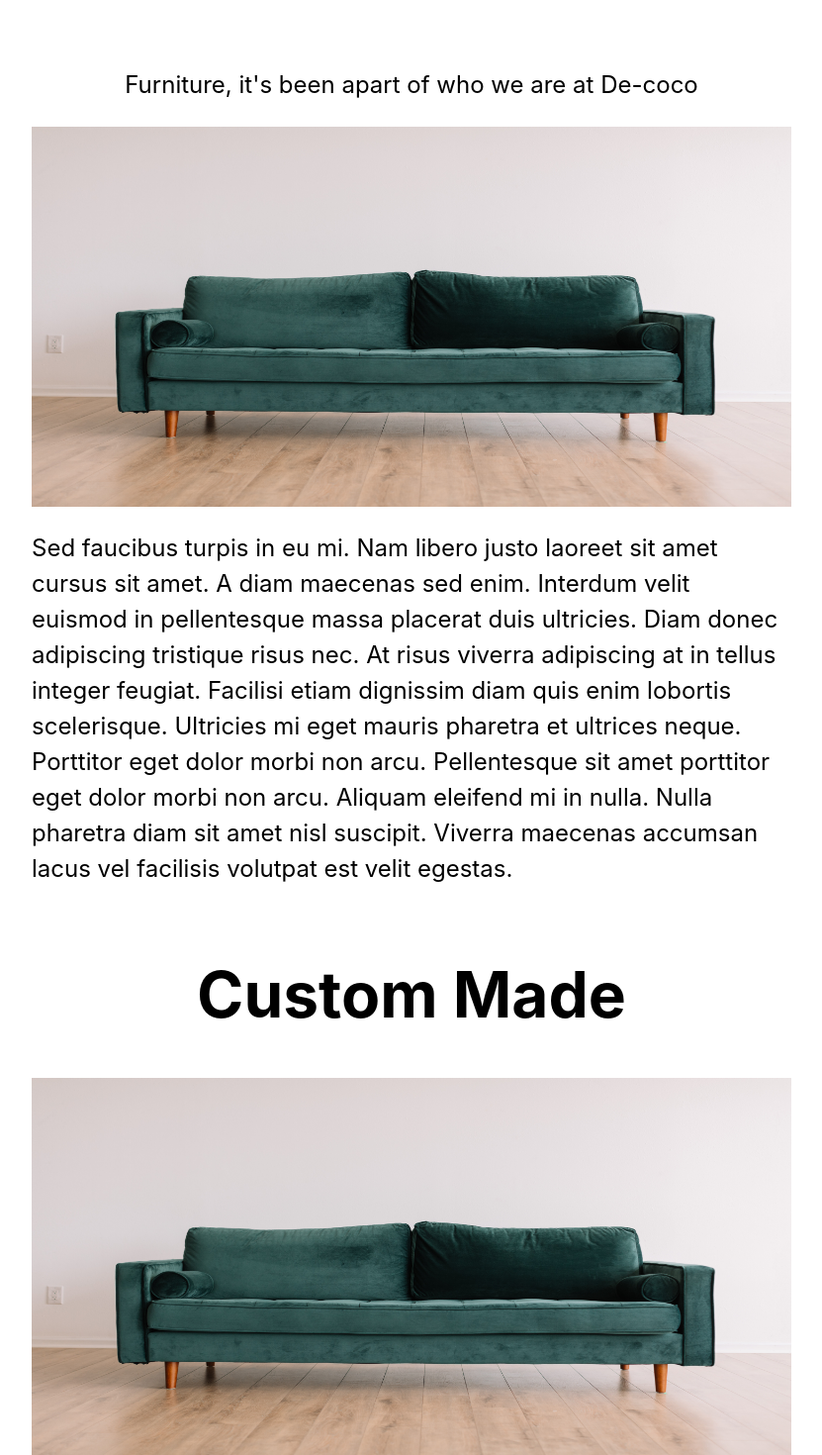
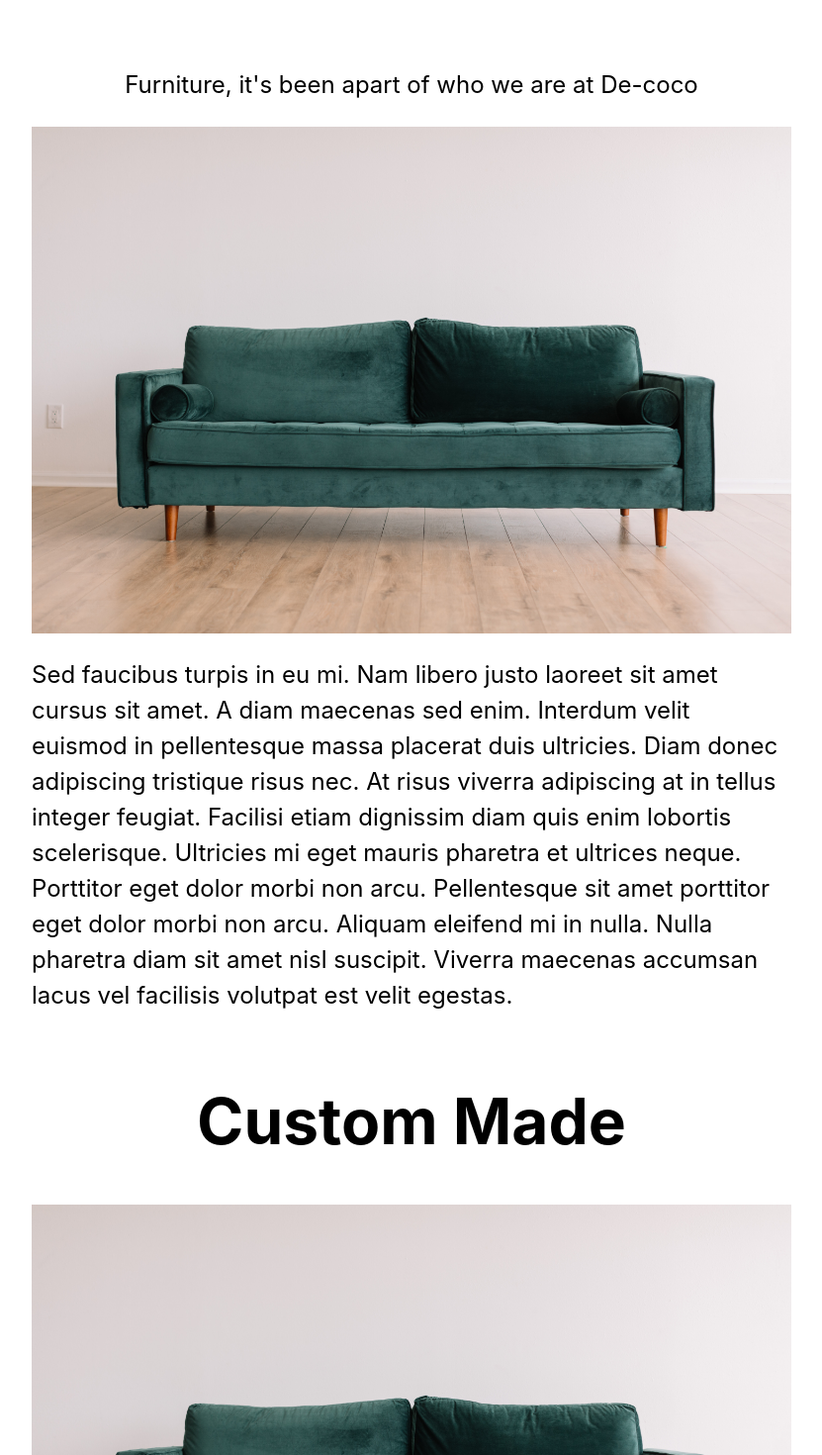
Before and after one commit to kndwin/decoco, a Next.js app: page / in a window 1280 px wide. Shown: the part 300-1770 px from the top of the page at 99% size, without its empty margins (224-1055 px from the left). Built offline with nearby package versions, Linux system fonts and the light colour scheme.

Commit message:
🔨 fixed image html since Image doesn't render on Netlify

```diff
--- a/pages/index.tsx
+++ b/pages/index.tsx
@@ -1,37 +1,36 @@
 import Layout from '../components/Layout/Layout'
-import Image from 'next/image'
-import styles from '../styles/utils.module.scss'
+import utils from '../styles/utils.module.scss'
 import Link from 'next/link'
 
 export default function Home() {
   return (
     <Layout>
-      <h1 className={styles.title}>
+      <h1 className={utils.title}>
         Decoco
       </h1>
-      <p className={styles.description}>
+      <p className={utils.description}>
         Furniture, it's been apart of who we are at De-coco
       </p>
-      <Image
-        src='/home-green-couch.jpg'
+      <img src="home-green-couch.jpg"
         width={1000}
         height={500}
+        className={utils.image}
       />
-      <p className={styles.description}>
+      <p className={utils.description}>
       Sed faucibus turpis in eu mi. Nam libero justo laoreet sit amet cursus sit amet. A diam maecenas sed enim. Interdum velit euismod in pellentesque massa placerat duis ultricies. Diam donec adipiscing tristique risus nec. At risus viverra adipiscing at in tellus integer feugiat. Facilisi etiam dignissim diam quis enim lobortis scelerisque. Ultricies mi eget mauris pharetra et ultrices neque. Porttitor eget dolor morbi non arcu. Pellentesque sit amet porttitor eget dolor morbi non arcu. Aliquam eleifend mi in nulla. Nulla pharetra diam sit amet nisl suscipit. Viverra maecenas accumsan lacus vel facilisis volutpat est velit egestas.
         </p>
-      <h1 className={styles.title}>
+      <h1 className={utils.title}>
         Custom Made
       </h1>
-      <Image
-        src='/home-green-couch.jpg'
+      <img src="home-green-couch.jpg"
         width={1000}
         height={500}
+        className={utils.image}
       />
-      <p className={styles.description}>
+      <p className={utils.description}>
       Sit amet aliquam id diam maecenas ultricies mi eget mauris. Metus aliquam eleifend mi in nulla. Et tortor at risus viverra. Duis tristique sollicitudin nibh sit amet commodo nulla facilisi. Neque egestas congue quisque egestas diam in arcu. Ullamcorper a lacus vestibulum sed arcu non odio euismod. Eleifend mi in nulla posuere sollicitudin. Ultricies lacus sed turpis tincidunt id aliquet risus feugiat. Maecenas pharetra convallis posuere morbi leo. Vestibulum lorem sed risus ultricies tristique nulla aliquet. Maecenas ultricies mi eget mauris pharetra et ultrices.
       </p>
-      <h1 className={styles.title}>
+      <h1 className={utils.title}>
         <Link href='/contact-us'>
           Contact Us
         </Link>
--- a/styles/utils.module.scss
+++ b/styles/utils.module.scss
@@ -55,7 +55,10 @@
   border-color: #0070f3;
 }
 
-
+.image {
+  width: 100%;
+  height: 100%;
+}
 
 @media (max-width: 800px) {
   .grid {
```
Also changed, not shown: pages/about-us.tsx (+5 -6 lines), pages/collection.tsx (+4 -5 lines).
